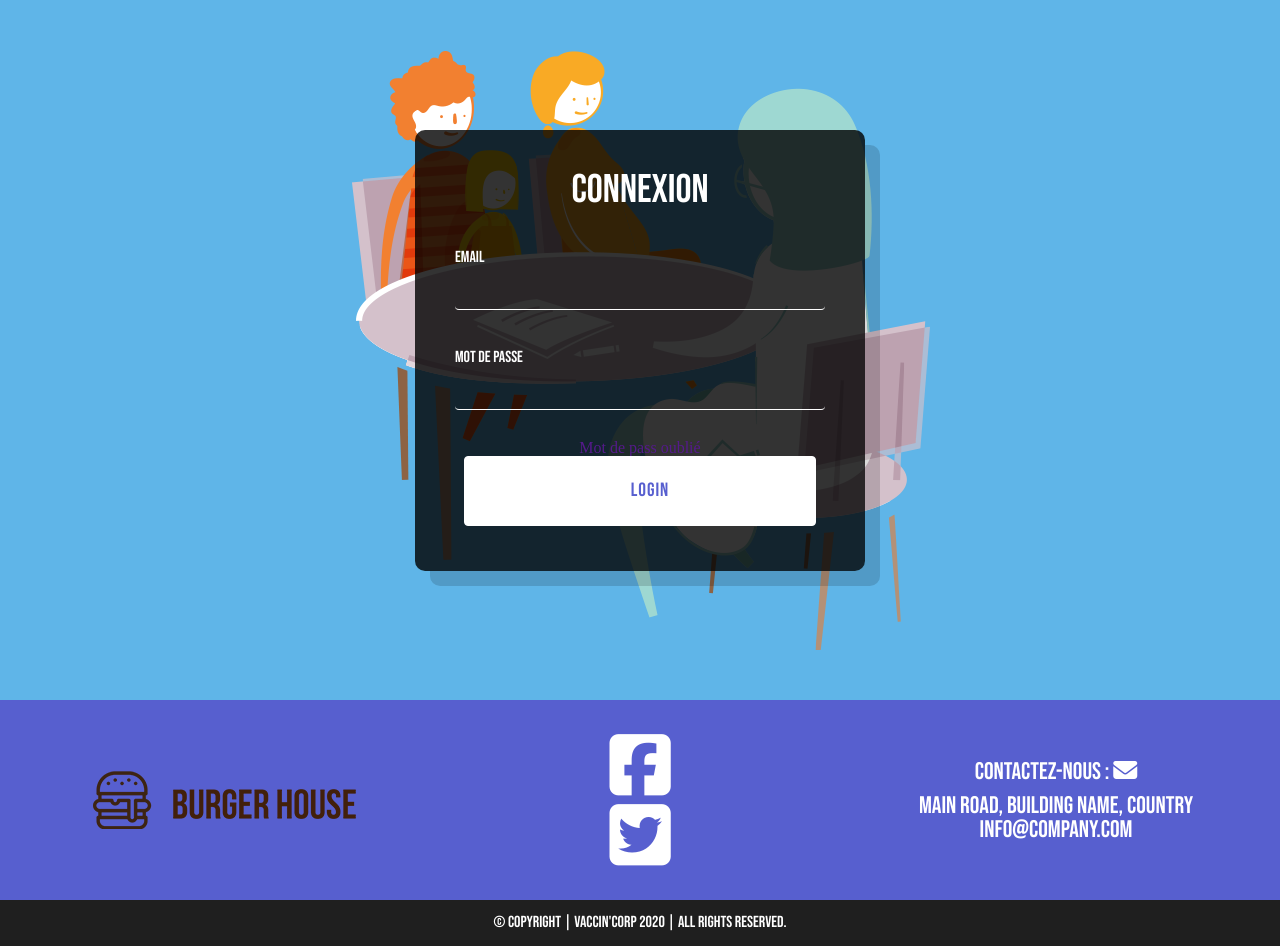
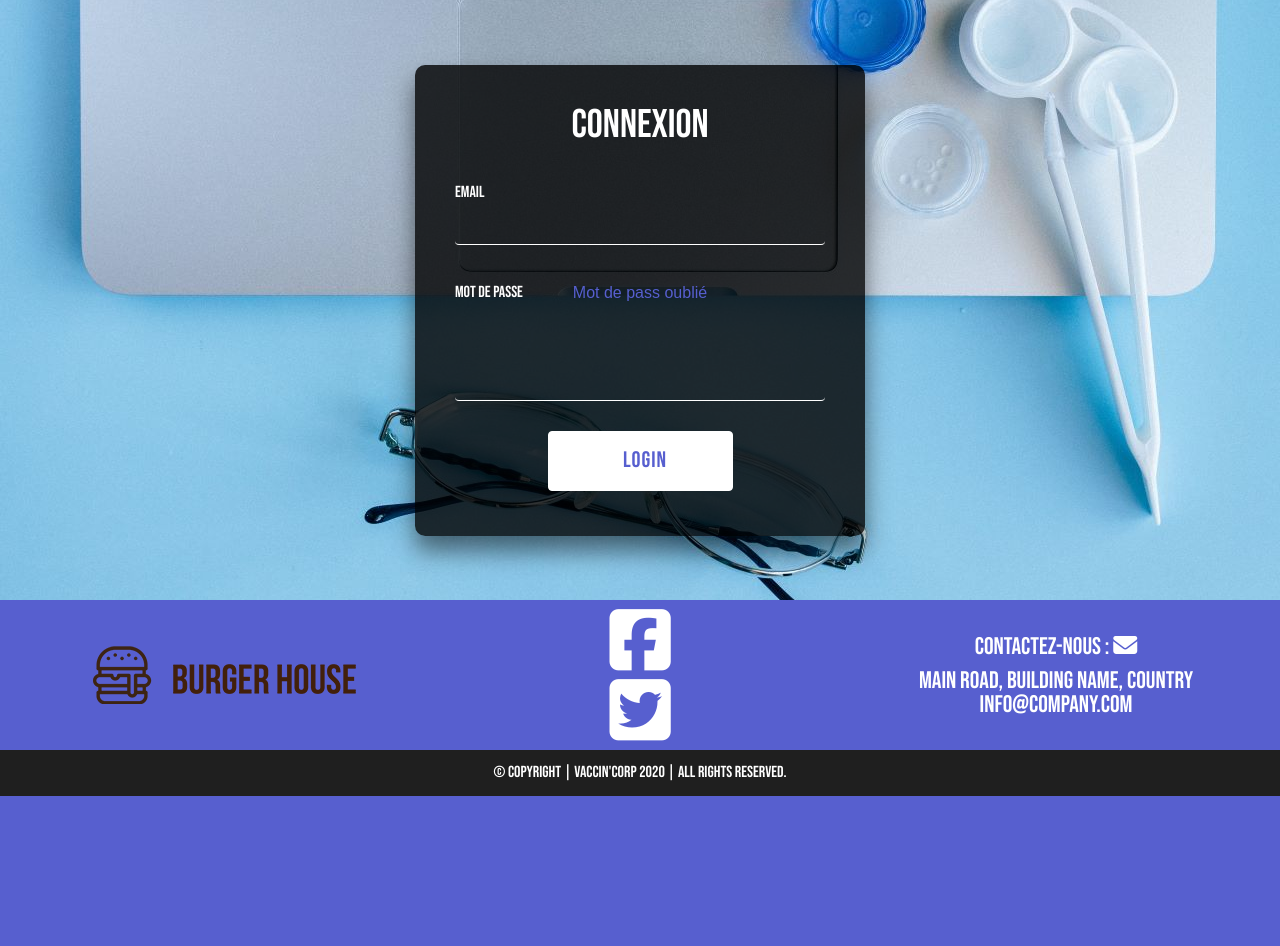
Before and after one commit to needforschool/vaccin-line, a PHP site: page /login.php in a window 1280 px wide. Shown: the part 153-1099 px from the top of the page. After the commit the page ends 949 px from the top, so only its background shows below. Run offline with PHP 8.4, Linux system fonts and the light colour scheme; data that the repository does not hold is empty; some libraries are stand-ins or nearby versions.

Commit message:
modif css

```diff
--- a/asset/css/style-front.css
+++ b/asset/css/style-front.css
@@ -442,9 +443,8 @@ form {
 }
 .w50 {
 	width: 50%;
-	height: 20%;
 	display: flex;
-	flex-wrap: wrap;
+	flex-wrap: wrap-reverse;
 	justify-content: center;
 	position: relative;
 }
@@ -480,7 +480,7 @@ input[type=email] {
   background-color: #575fcf;
   color: #fff;
   border: none;
-	font-family:  'Comfortaa', cursive;
+	font-family: 'Didact Gothic', sans-serif;
   font-size: 1.2em;
   padding-left: 20px;
   margin-bottom: 5px;
@@ -544,30 +544,32 @@ input[type=submit]:hover {
 }
 .error {font-size: .8em;color:red;}
  /* LOGIN */
+ #login {
+	width: 100%;
+	margin: 0 auto;
+	height: 600px;
+	padding: 25px;
+	background: url(../img/login.jpg) no-repeat center fixed;
+ }
  .wrap-section-connexion-1 {
  	display: flex;
  	justify-content: center;
  	align-items: center;
  	max-width: 1440px;
  	width: 100%;
- 	height: 700px;
+ 	height: 550px;
  	margin: 0 auto;
-	background: url(../img/reunion.png) no-repeat center fixed;
  }
- .wrap-section-connexion-2 {
+ .form-login {
 	position: absolute;
-	margin: 0 auto;
- 	/* top: 70%;
- 	left: 50%;
- 	transform: translate(-50%, -50%); */
 	width: 450px;
  	padding: 40px;
   background: rgba(0,0,0,.8);
   box-sizing: border-box;
   border-radius: 10px;
- 	box-shadow: 15px 15px rgba(0,0,0,.15);
+	box-shadow: 0 15px 25px rgba(0,0,0,.5);
  }
- .wrap-section-connexion-2 h2 {
+ .form-login h2 {
  	margin: 0 0 30px;
  	padding: 0;
  	color: #fff;
@@ -576,11 +578,11 @@ input[type=submit]:hover {
  	font-size: 2.5em;
 	font-family:  'Bebas Neue', cursive;
  }
- .wrap-section-connexion-2 .w50 {
+ .form-login .w50 {
 	position: relative;
 	width: 100%;
  }
- .wrap-section-connexion-2 .w50 input {
+ .form-login .w50 input {
 	width: 100%;
 	padding: 10px 0;
 	font-size: 16px;
@@ -592,7 +594,7 @@ input[type=submit]:hover {
 	outline: none;
  	background: transparent;
  }
- .wrap-section-connexion-2 .w50 label {
+ .form-login .w50 label {
 	position: absolute;
 	top: 0;
 	left: 0;
@@ -603,38 +605,43 @@ input[type=submit]:hover {
 	pointer-events: none;
 	transition: .5s;
  }
-.wrap-section-connexion-2 .w50 input:focus ~ label,
-.wrap-section-connexion-2 .w50 input:valid ~ label
+.form-login .w50 input:focus ~ label,
+.form-login .w50 input:valid ~ label
 {
 	top: -22px;
 	left: 0;
 	color: #575fcf;
 	font-size: 12px;
 }
-.wrap-section-connexion-2 .w50 input[type=submit] {
+ .form-login .w50 a {
+	padding: 10px;
+	margin-bottom: 20px;
+	font-family: 'Josefin Sans', sans-serif;
+	color: #575fcf;
+ }
+.form-login .w50 input[type=submit] {
 	background-color: #fff;
 	color: #575fcf;
 	border: solid 1px #fff;
 	font-family:  'Bebas Neue', cursive;
-	font-size: 1.2em;
+	font-size: 1.4em;
 	text-transform: uppercase;
-	padding-left: 20px;
+	padding-left: 10px;
 	margin-bottom: 5px;
 	border-radius: 4px;
-	width: 95%;
-	height: 70px;
+	width: 50%;
+	height: 60px;
 	cursor: pointer;
 }
-.wrap-section-connexion-2 .w50 input[type=submit]:hover {
+.form-login .w50 input[type=submit]:hover {
 	background-color: #575fcf;
 	color: #fff;
 }
 /* CONTACT */
 #contact {
-
   width: 100%;
 	margin: 0 auto;
-  height: 700px;
+  height: 750px;
 	padding: 25px;
 	background: url(../img/contact.jpg) no-repeat center fixed;
 }
@@ -737,6 +745,7 @@ footer {
 .columns {
 	display: flex;
 	align-items: center;
+	height: 150px;
 }
 .column1 {
 	width: 35%;
--- a/contact.php
+++ b/contact.php
@@ -65,7 +65,7 @@ if (!empty($_POST['submitted'])) {
         <h2>Contact</h2>
         <form action="contact.php" method="post">
           <div class="w50">
-            <input type="email" name="email"<?php if (!empty($_SESSION)) { echo 'value="'. $_SESSION['user']['email'] .'"';}?> <?php if(!empty($_SESSION)) { echo 'readonly' ;} ?> >
+            <input type="email" required="" name="email"<?php if (!empty($_SESSION)) { echo 'value="'. $_SESSION['user']['email'] .'"';}?> <?php if(!empty($_SESSION)) { echo 'readonly' ;} ?> >
             <span class="error"><?php if(!empty($errors['email'])) { echo $errors['email']; }?></span>
             <label>Email</label>
           </div>
--- a/inc/header-front.php
+++ b/inc/header-front.php
@@ -6,6 +6,8 @@
   <link rel="stylesheet" href="asset/css/style-front.css">
   <link href="https://fonts.googleapis.com/css2?family=Bebas+Neue&display=swap" rel="stylesheet">
   <link href="https://fonts.googleapis.com/css2?family=Comfortaa&display=swap" rel="stylesheet">
+  <link rel="preconnect" href="https://fonts.gstatic.com">
+<link href="https://fonts.googleapis.com/css2?family=Didact+Gothic&display=swap" rel="stylesheet">
   <link rel="icon" type="image/svg+xml" href="book-medical-solid.svg">
   <title><?php echo $title ?></title>
   <script src="https://kit.fontawesome.com/4bb9b339d3.js" crossorigin="anonymous"></script>
--- a/login.php
+++ b/login.php
@@ -63,9 +63,9 @@ if (!empty($_POST['submitted'])) {
 
 <!-- Mode CONNEXION  -->
 <?php if(empty($_SESSION)) : ?>
-  <section>
+  <section id="login">
     <div class="wrap-section-connexion-1">
-      <div class="wrap-section-connexion-2">
+      <div class="form-login">
         <h2>connexion</h2>
         <form action="login.php" method="post">
           <div class="w50">
--- a/signin.php
+++ b/signin.php
@@ -139,9 +139,9 @@ if (!empty($_POST['submitted'])) {
 include('inc/header-front.php');
 
 ?>
-<section>
+<section id="inscription">
   <div class="wrap-section-inscription-1">
-    <div class="wrap-section-inscription-2">
+    <div class="form-inscription">
       <h2>Inscription</h2>
       <form action="signin.php" method="post" class="formulaire">
         <div class="w50">
```
Also changed, not shown: other parts of asset/css/style-front.css (+16 -14 lines), asset/img/contact.jpg, asset/img/inscription.jpg (added), asset/img/login.jpg (added). Lines whose indentation alone changed are shown as unchanged.
